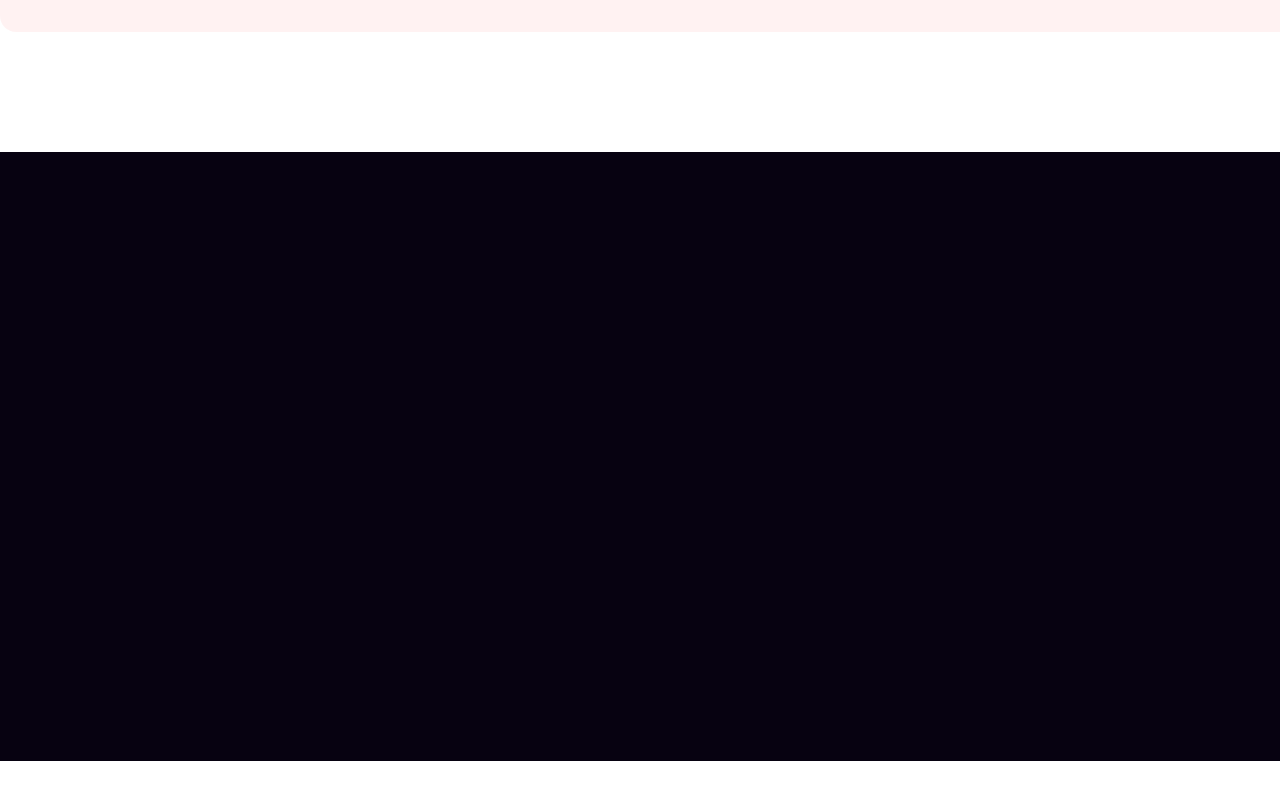
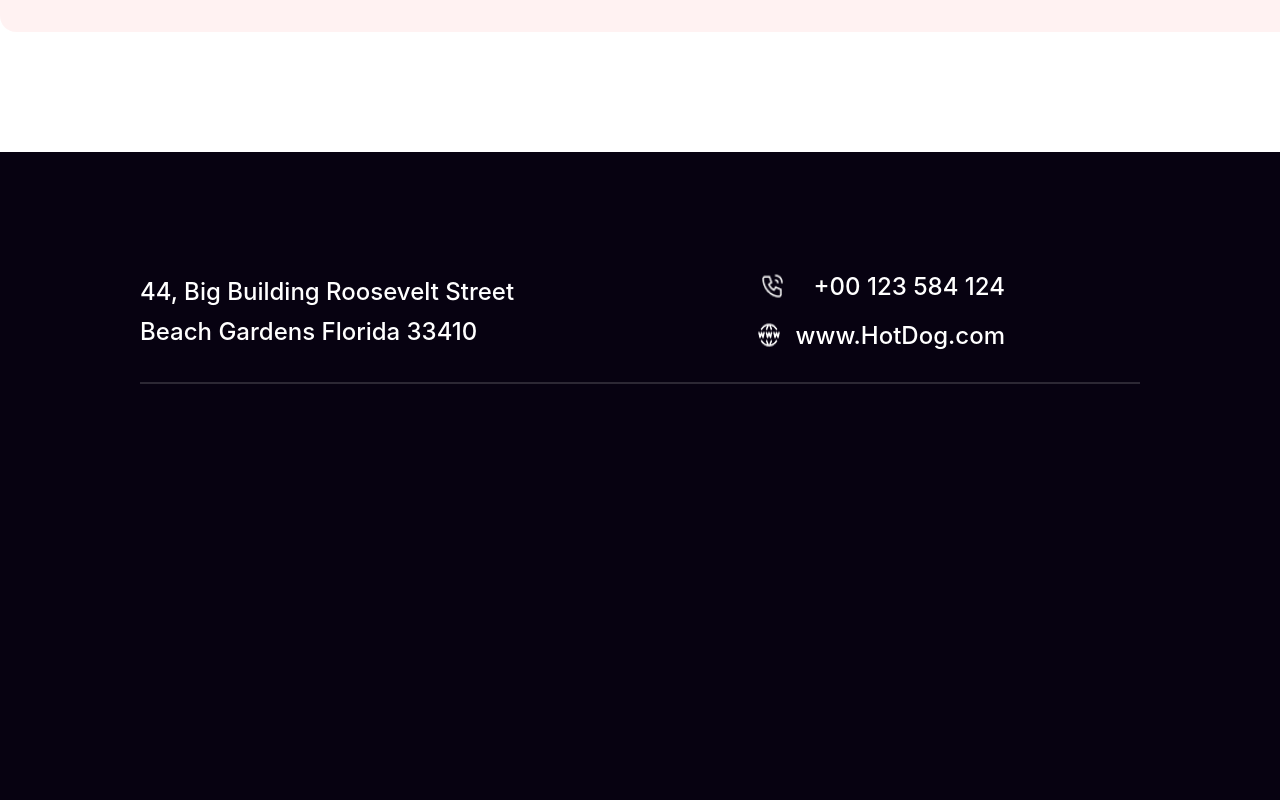
Before and after one commit to Antim-5252/new-year, a plain HTML site: page index.html in a window 1280 px wide. Shown: the part 4365-5165 px from the top of the page. Before the commit the page ends 5126 px from the top, so only its background shows below. Drawn offline with Linux system fonts and the light colour scheme.

Commit message:
footer added

```diff
--- a/index.html
+++ b/index.html
@@ -88,6 +88,20 @@
         </section>
     </main>
     <footer class="footer-section">
+        <div class="upper-section">
+            <p>44, Big Building Roosevelt Street <br> Beach Gardens Florida 33410</p>
+            <div class="contact-details">
+                <div class="contact-details-phn">
+                    <img src="images/Call.png" alt="">
+                    <p>+00 123 584 124</p>
+                </div>
+                <div class="contact-details-web">
+                    <img src="images/Website.png" alt="">
+                    <p>www.HotDog.com</p>
+                </div>
+            </div>
+        </div>
+        <hr>
 
     </footer>
 </body>
--- a/styles/styles.css
+++ b/styles/styles.css
@@ -1,9 +1,10 @@
 @import url('https://fonts.googleapis.com/css2?family=Merriweather:wght@400;900&display=swap');
 
-*{
+* {
     margin: 0;
     padding: 0;
 }
+
 .banner {
     background-image: url('../images/banner.png');
     width: 1320px;
@@ -250,8 +251,81 @@
     background: rgb(255, 0, 0);
 }
 
-.footer-section{
-max-width: 100%;
-height: 609px;
-background: rgb(7, 2, 17);
+.footer-section {
+    padding: 120px 140px;
+    max-width: 100%;
+    height: 609px;
+    background: rgb(7, 2, 17);
 }
+
+.upper-section {
+    display: flex;
+
+    justify-content: space-between;
+
+    margin-bottom: 30px;
+}
+
+.upper-section>p {
+    color: rgb(255, 255, 255);
+    font-family: Inter;
+    font-size: 24px;
+    font-weight: 500;
+    line-height: 40px;
+    letter-spacing: 0%;
+}
+
+.contact-details-phn>img {
+    display: block;
+    margin-left: auto;
+    margin-right: auto;
+    width: 10%;
+
+}
+
+.contact-details-web>img {
+    display: block;
+    margin-left: auto;
+    margin-right: auto;
+    width: 10%;
+}
+
+.contact-details {
+    padding-right: 135px;
+}
+
+.contact-details-phn{
+    margin-bottom: 20px;
+}
+
+.contact-details-phn>p {
+    text-align: center;
+    color: rgb(255, 255, 255);
+    font-family: Inter;
+    font-size: 24px;
+    font-weight: 500;
+}
+
+.contact-details-web>p {
+    text-align: center;
+    color: rgb(255, 255, 255);
+    font-family: Inter;
+    font-size: 24px;
+    font-weight: 500;
+}
+
+hr {
+    border: 1px solid rgba(255, 255, 255, 0.15);
+}
+
+.contact-details-phn {
+    display: flex;
+    gap: 25px;
+
+}
+
+.contact-details-web {
+    display: flex;
+    gap: 15px;
+
+}
```
